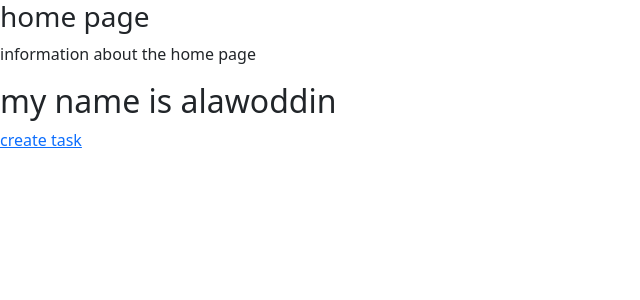
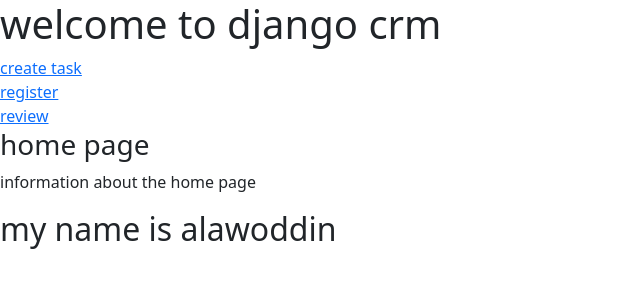
Before and after one commit to alawoddin/django, a Django app: page / in a window 1280 px wide. Shown: the top 300 px of the page, without its empty margins (0-640 px from the left). Run offline with Django 5.2, Linux system fonts and the light colour scheme; some libraries are stand-ins or nearby versions.

Commit message:
the base page is done

```diff
--- a/elevate/crm/templates/crm/base.html
+++ b/elevate/crm/templates/crm/base.html
@@ -17,8 +17,20 @@
 </head>
 <body>
 
+      <h1> welcome to django crm </h1>
+
+    <a href="{% url 'create-task' %}"> create task </a>
+    <br>
+    <a href="{% url 'register' %}"> register </a>
+    <br>
+    <a href="{% url 'review' %}"> review </a>
+
     <!-- Page Content -->
-    {% block content %}{% endblock %}
+    {% block content %}
+
+
+
+    {% endblock %}
 
 
 
--- a/elevate/crm/templates/crm/index.html
+++ b/elevate/crm/templates/crm/index.html
@@ -17,7 +17,7 @@
 <h2>my name is {{first_name}}</h2>
 
 
-    <a href="{% url 'create-task' %}"> create task </a>
+    {% comment %} <a href="{% url 'create-task' %}"> create task </a> {% endcomment %}
 
 
 {% endblock %}
```
